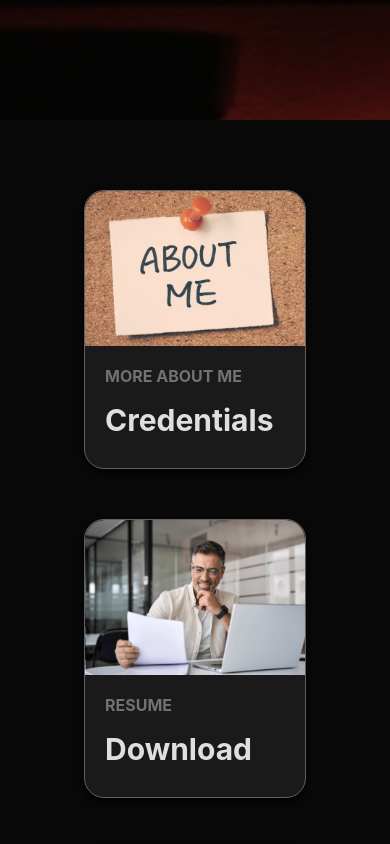
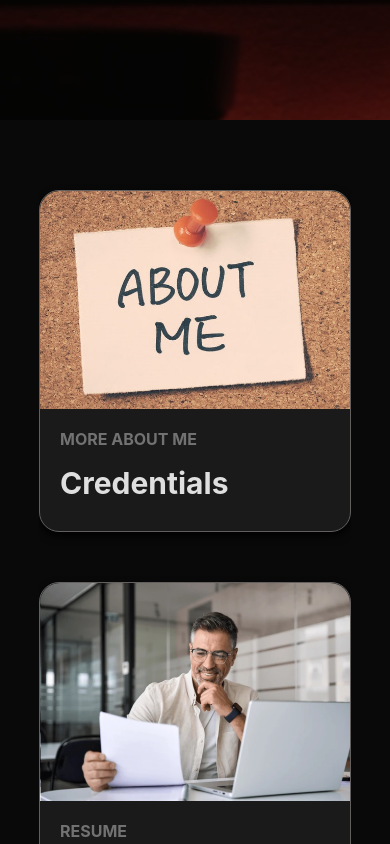
Before and after one commit to Modred14/My-Portfolio, a website: page homepage.html in a window 390 px wide. Shown: the part 580-1424 px from the top of the page. Drawn offline with Linux system fonts and the light colour scheme.

Commit message:
Final commit

```diff
--- a/homepage.html
+++ b/homepage.html
@@ -14,7 +14,7 @@
     <script src="sidebar.js" defer></script>
     <script src="./webkit.js"></script>
   </head>
-  <body>
+  <body style="overflow-x: hidden;margin: 0;">
     <header class="header2">
       <img
         class="my-logo2"
--- a/style.css
+++ b/style.css
@@ -963,5 +963,14 @@ footer {
   .grid-others{
     display: flex;
     flex-direction: column;
+    padding-left: 0;
+    padding-right: 0;
+    margin-left: 10%;
+    margin-right: 10%;
+    overflow-x: hidden
+  }
+  .portfolio-nav,.blog-nav, .email-nav,.about-nav, .resume-nav,.contact-nav{
+    max-width: 900px;
+
   }
 }
```
